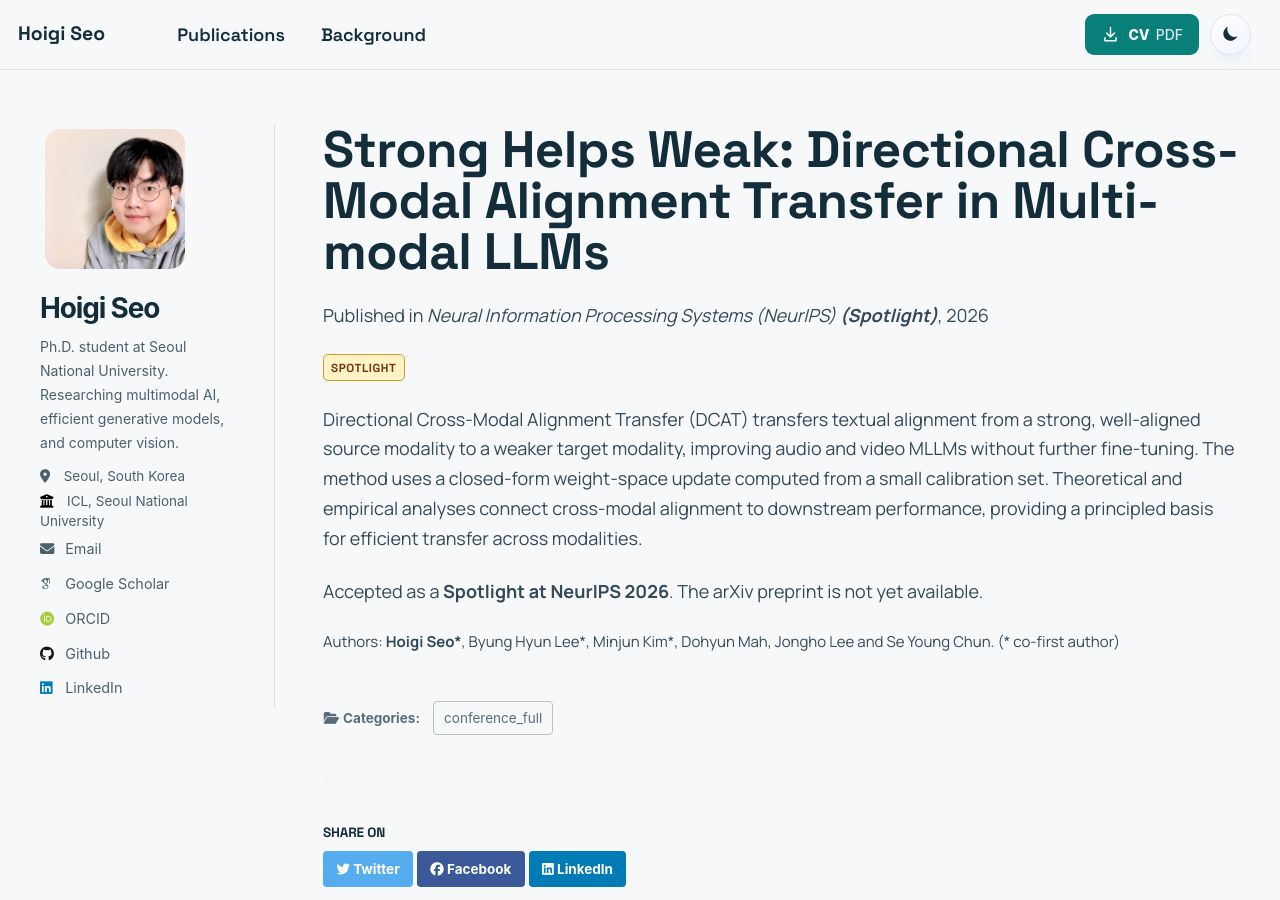
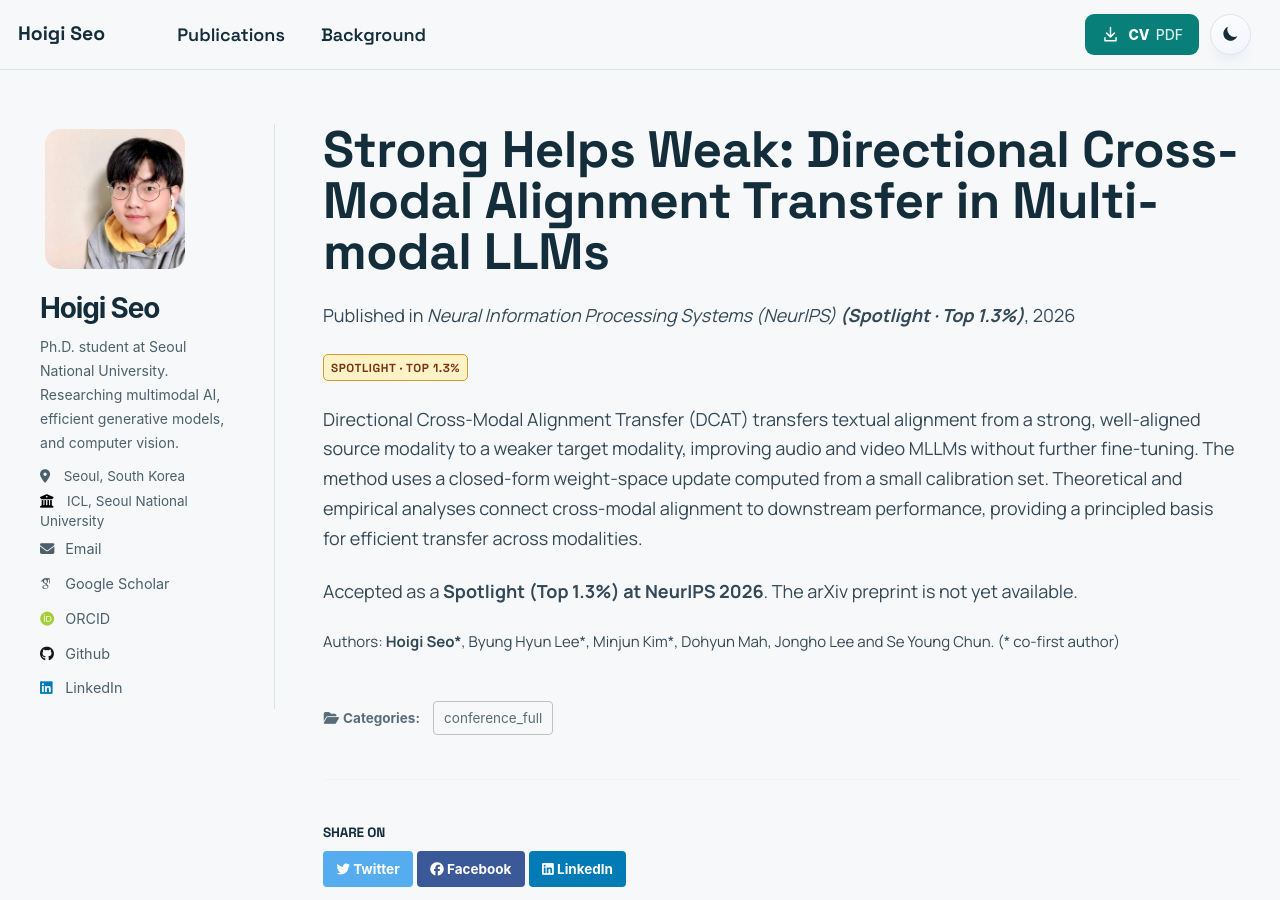
Before and after one commit to seohoiki3215/seohoiki3215.github.io, a Jekyll site: the page built from _publications/DCAT.md, in a window 1280 px wide and 900 px high. Built offline with Jekyll 4.4.1, drawn with Linux system fonts in a browser that asks for light colours; some web fonts are replaced.

Commit message:
Add Top 1.3% to DCAT Spotlight recognition

```diff
--- a/_data/news.yml
+++ b/_data/news.yml
@@ -1,5 +1,5 @@
 - date: 2026-09-30
-  title: 'Our paper "Strong Helps Weak: Directional Cross-Modal Alignment Transfer in Multi-modal LLMs" (DCAT) was accepted to NeurIPS 2026 as a Spotlight!'
+  title: 'Our paper "Strong Helps Weak: Directional Cross-Modal Alignment Transfer in Multi-modal LLMs" (DCAT) was accepted to NeurIPS 2026 as a Spotlight (Top 1.3%)!'
   links:
     - label: "Details"
       url: "/publications/DCAT/"
--- a/_publications/DCAT.md
+++ b/_publications/DCAT.md
@@ -4,13 +4,13 @@ collection: publications
 category: conference_full
 excerpt: 'Transferring alignment from strong vision models to audio and video MLLMs without further fine-tuning.'
 date: 2026-09-30
-venue: 'Neural Information Processing Systems (NeurIPS) <b>(Spotlight)</b>'
+venue: 'Neural Information Processing Systems (NeurIPS) <b>(Spotlight · Top 1.3%)</b>'
 teaser: '/images/research/dcat.png'
 featured: true
-award: 'Spotlight'
+award: 'Spotlight · Top 1.3%'
 citation: '<b>Hoigi Seo*</b>, Byung Hyun Lee*, Minjun Kim*, Dohyun Mah, Jongho Lee and Se Young Chun. (* co-first author)'
 ---
 
 Directional Cross-Modal Alignment Transfer (DCAT) transfers textual alignment from a strong, well-aligned source modality to a weaker target modality, improving audio and video MLLMs without further fine-tuning. The method uses a closed-form weight-space update computed from a small calibration set. Theoretical and empirical analyses connect cross-modal alignment to downstream performance, providing a principled basis for efficient transfer across modalities.
 
-Accepted as a **Spotlight at NeurIPS 2026**. The arXiv preprint is not yet available.
+Accepted as a **Spotlight (Top 1.3%) at NeurIPS 2026**. The arXiv preprint is not yet available.
```
